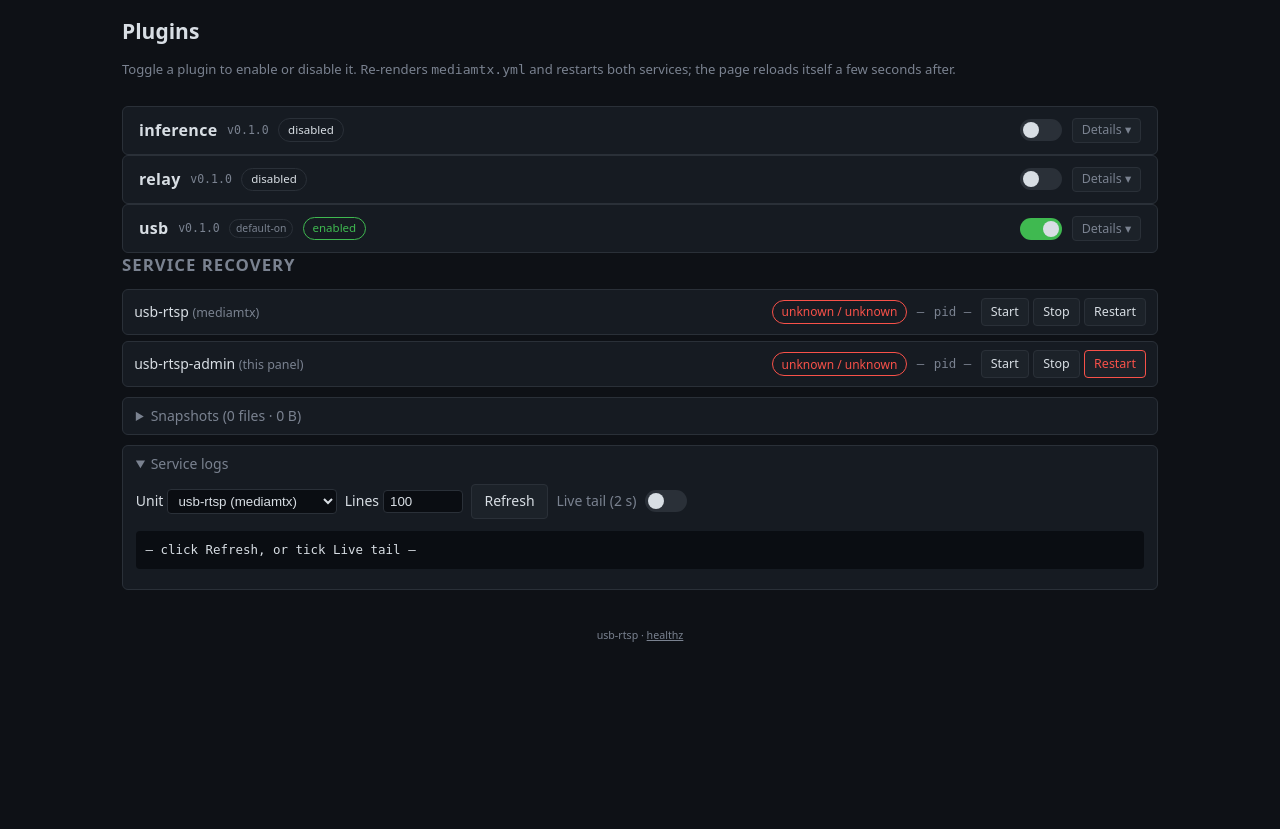
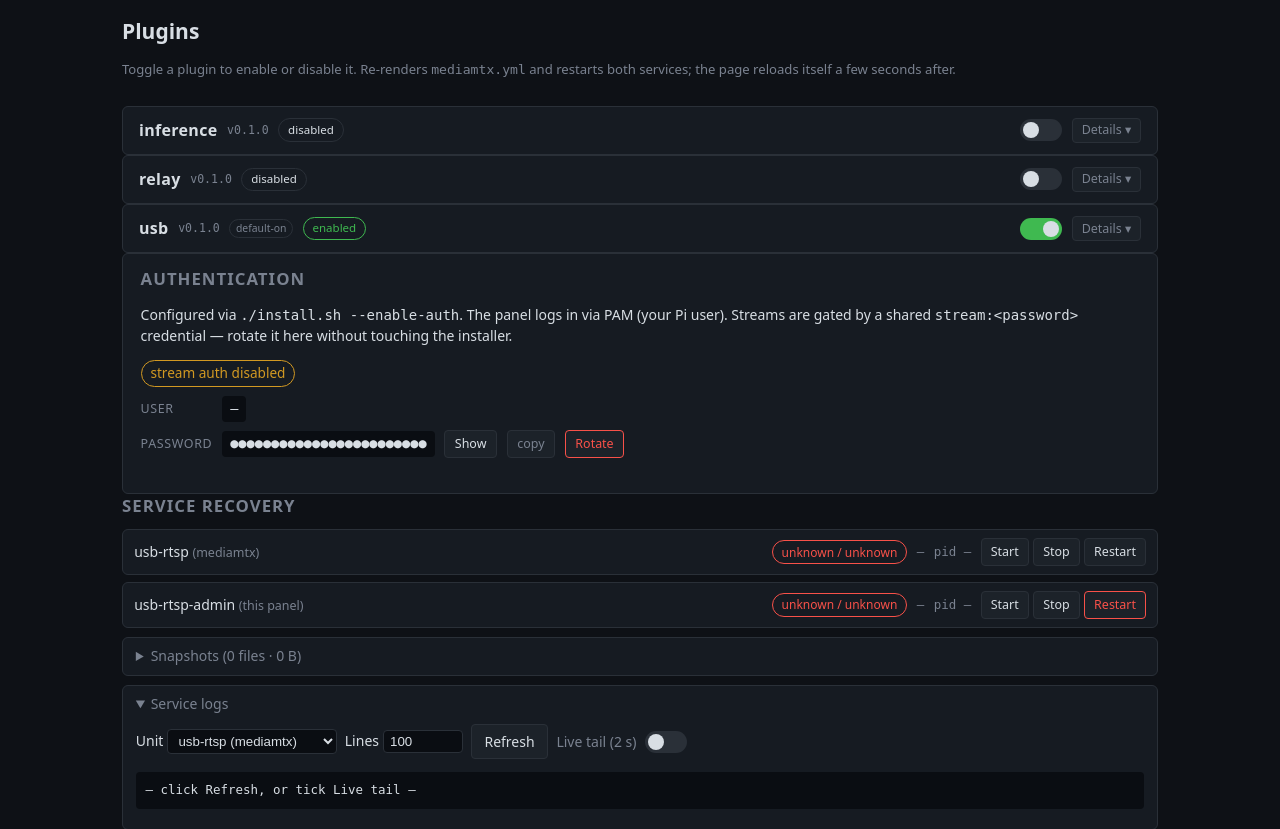
Before and after one commit to kyleengza/usb-rtsp, a FastAPI app: page /settings in a window 1280 px wide. Shown: the part 56-885 px from the top of the page. Before the commit the page ends 698 px from the top, so only its background shows below. Run offline with FastAPI, Linux system fonts and the light colour scheme; data that the repository does not hold is empty.

Commit message:
feat(auth): rotate the stream secret from the panel
Settings page → Authentication block:
  - shows current stream user + password (masked, click 'Show' to
    reveal for 15 s; auto-re-masks)
  - 'copy' grabs the password to clipboard via the existing
    copyText helper (works in http://lan-ip context)
  - 'Rotate' generates a fresh 24-byte url-safe password, persists
    0600 to ~/.config/usb-rtsp/.stream-pass, re-renders mediamtx.yml,
    restarts both services. Confirmation gate before firing because
    every active RTSP/HLS/WebRTC client gets disconnected.

Backend:
  GET  /api/auth/stream-credentials   {enabled, user, password}
  POST /api/auth/stream-rotate        regenerate + restart

The page auto-reloads after 6 s post-rotation so all the embedded
URLs (cam cards, iframe srcs) re-render with the new credentials.
The fresh password is briefly revealed on the settings page so you
can copy it before reload — and it's always at .stream-pass.

Verified: ./api/auth/stream-rotate flips the password file,
mediamtx accepts the new one (ffprobe with new URL → h264
1280x720), old password is rejected by mediamtx.

Future: per-cam credentials (mediamtx authInternalUsers supports
path-scoped permissions) — would let each input have its own
rotateable secret. Out of scope for this commit.

```diff
--- a/admin/app.py
+++ b/admin/app.py
@@ -630,3 +630,58 @@ def logout() -> Response:
     resp = RedirectResponse("/login", status_code=303)
     resp.delete_cookie(auth_lib.COOKIE_NAME, path="/")
     return resp
+
+
+# ─── secret rotation ────────────────────────────────────────────────────────
+
+@app.get("/api/auth/stream-credentials")
+def api_stream_credentials() -> JSONResponse:
+    """Return the active stream user (and password — anyone with a panel
+    cookie can already read this from the dashboard URLs)."""
+    creds = auth_lib.stream_credentials()
+    if not creds:
+        return JSONResponse({"enabled": False})
+    user, password = creds
+    return JSONResponse({"enabled": True, "user": user, "password": password})
+
+
+@app.post("/api/auth/stream-rotate")
+def api_stream_rotate() -> JSONResponse:
+    """Generate a fresh stream password, persist 0600, re-render mediamtx,
+    restart both services. Returns the new password so the caller can
+    surface it before admin restarts and the page reloads."""
+    if not auth_lib.streams_enabled():
+        raise HTTPException(400, "stream auth is not enabled (./install.sh --enable-auth first)")
+
+    import secrets
+    new_pass = secrets.token_urlsafe(24)
+    pf = auth_lib.STREAM_PASS_FILE
+    pf.parent.mkdir(parents=True, exist_ok=True)
+    fd = os.open(pf, os.O_WRONLY | os.O_CREAT | os.O_TRUNC, 0o600)
+    try:
+        os.write(fd, new_pass.encode())
+    finally:
+        os.close(fd)
+
+    render_p = subprocess.run(
+        ["python3", "-m", "core.renderer"],
+        cwd=str(REPO_DIR),
+        capture_output=True, text=True, timeout=15,
+    )
+    if render_p.returncode != 0:
+        raise HTTPException(500, f"render failed: {(render_p.stdout + render_p.stderr).strip()}")
+
+    code, _ = systemctl("restart", "usb-rtsp")
+    # Schedule admin restart out-of-band so this response makes it back
+    # before systemd kills us. The panel JS will see the success status,
+    # show the new password, and reload after a settle delay.
+    subprocess.Popen(
+        ["systemctl", "--user", "restart", "usb-rtsp-admin"],
+        stdout=subprocess.DEVNULL, stderr=subprocess.DEVNULL,
+    )
+    return JSONResponse({
+        "rotated": True,
+        "user": auth_lib.load_config()["streams"].get("user", "stream"),
+        "password": new_pass,
+        "mediamtx_reload": "restart" if code == 0 else "failed",
+    })
--- a/admin/static/settings.js
+++ b/admin/static/settings.js
@@ -45,4 +45,96 @@
       btn.textContent = isOpen ? "Details ▾" : "Hide ▴";
     });
   });
+
+  // ─── stream credential rotation ────────────────────────────────────────
+  let realPass = null;        // populated when /api/auth/stream-credentials returns
+  let revealed = false;
+
+  function maskedPass(s) { return "●".repeat(Math.max(8, Math.min(28, s?.length || 24))); }
+
+  function setPassDisplay() {
+    const el = $("#stream-pass");
+    if (!el) return;
+    el.textContent = revealed && realPass ? realPass : maskedPass(realPass);
+  }
+
+  async function loadStreamCreds() {
+    try {
+      const r = await fetch("/api/auth/stream-credentials");
+      const j = await r.json();
+      const status = $("#auth-stream-status");
+      const creds = $("#auth-creds");
+      if (!j.enabled) {
+        status.classList.add("warn");
+        status.textContent = "stream auth disabled";
+        return;
+      }
+      status.classList.add("ok");
+      status.textContent = "stream auth enabled";
+      $("#stream-user").textContent = j.user;
+      realPass = j.password;
+      setPassDisplay();
+      creds.hidden = false;
+    } catch {}
+  }
+
+  $("[data-act=reveal-pass]")?.addEventListener("click", (e) => {
+    revealed = !revealed;
+    setPassDisplay();
+    e.currentTarget.textContent = revealed ? "Hide" : "Show";
+    if (revealed) {
+      // auto-mask after 15 s
+      setTimeout(() => {
+        if (revealed) {
+          revealed = false;
+          setPassDisplay();
+          const btn = $("[data-act=reveal-pass]");
+          if (btn) btn.textContent = "Show";
+        }
+      }, 15000);
+    }
+  });
+
+  $("#copy-pass")?.addEventListener("click", async (e) => {
+    if (!realPass) return;
+    const btn = e.currentTarget;
+    const orig = btn.textContent;
+    const ok = await window.copyText(realPass);
+    btn.classList.toggle("ok", ok);
+    btn.textContent = ok ? "copied" : "select+ctrl-c";
+    setTimeout(() => { btn.textContent = orig; btn.classList.remove("ok"); }, 1500);
+  });
+
+  $("[data-act=rotate-pass]")?.addEventListener("click", async (e) => {
+    const status = $("#auth-status");
+    status.className = "form-status";
+    status.textContent = "";
+    if (!confirm("Rotate the stream password? Every active RTSP/HLS/WebRTC client will be disconnected and need the new password.")) return;
+    const btn = e.currentTarget;
+    const orig = btn.textContent;
+    btn.disabled = true;
+    btn.textContent = "rotating…";
+    try {
+      const r = await fetch("/api/auth/stream-rotate", { method: "POST" });
+      const j = await r.json();
+      if (!r.ok) throw new Error(j.detail || `HTTP ${r.status}`);
+      realPass = j.password;
+      revealed = true;
+      setPassDisplay();
+      const reveal = $("[data-act=reveal-pass]");
+      if (reveal) reveal.textContent = "Hide";
+      status.classList.add("ok");
+      status.textContent = `rotated · admin restarting · reloading in 6 s — copy the new password now`;
+      setTimeout(() => location.reload(), 6000);
+    } catch (err) {
+      status.classList.add("err");
+      status.textContent = `rotate failed: ${err.message}`;
+    } finally {
+      btn.disabled = false;
+      btn.textContent = orig;
+    }
+  });
+
+  // Boot
+  loadStreamCreds();
 })();
--- a/admin/static/style.css
+++ b/admin/static/style.css
@@ -308,6 +308,15 @@ button.danger:hover { background: var(--err); color: white; }
   white-space: pre-wrap;
 }
 
+.auth-section { background: var(--panel); border: 1px solid var(--border); border-radius: 6px; padding: 0.8rem 1.1rem; }
+.auth-section h2 { margin: 0 0 0.4rem; }
+.auth-state { margin: 0.4rem 0 0.6rem; }
+.auth-creds { display: grid; gap: 0.5rem; margin-top: 0.4rem; }
+.auth-row { display: flex; align-items: center; gap: 0.6rem; flex-wrap: wrap; }
+.auth-row code { background: #0a0d12; padding: 0.2rem 0.5rem; border-radius: 4px; font-family: ui-monospace, monospace; font-size: 0.85rem; user-select: all; }
+.auth-row button { padding: 0.25rem 0.6rem; font-size: 0.78rem; }
+.auth-label { color: var(--muted); width: 4.5rem; font-size: 0.78rem; text-transform: uppercase; letter-spacing: 0.05em; }
+
 .snapshots-summary { color: var(--muted); font-weight: 400; }
 .snap-list { list-style: none; padding: 0; margin: 0.5rem 0; max-height: 16rem; overflow-y: auto; }
 .snap-list li { display: flex; gap: 0.6rem; align-items: center; padding: 0.2rem 0; font-family: ui-monospace, monospace; font-size: 0.78rem; color: var(--muted); }
--- a/admin/templates/settings.html
+++ b/admin/templates/settings.html
@@ -82,6 +82,33 @@
 </section>
 {% endfor %}
 
+<section class="auth-section" id="auth-section">
+  <h2>Authentication</h2>
+  <p class="hint">Configured via <code>./install.sh --enable-auth</code>.
+  The panel logs in via PAM (your Pi user). Streams are gated by a
+  shared <code>stream:&lt;password&gt;</code> credential — rotate it
+  here without touching the installer.</p>
+
+  <div class="auth-state" data-auth-state>
+    <span class="badge" id="auth-stream-status">checking…</span>
+  </div>
+
+  <div class="auth-creds" id="auth-creds" hidden>
+    <div class="auth-row">
+      <span class="auth-label">user</span>
+      <code id="stream-user">—</code>
+    </div>
+    <div class="auth-row">
+      <span class="auth-label">password</span>
+      <code id="stream-pass">●●●●●●●●●●●●●●●●●●●●●●●●</code>
+      <button type="button" data-act="reveal-pass">Show</button>
+      <button type="button" class="copy" id="copy-pass">copy</button>
+      <button type="button" class="danger" data-act="rotate-pass">Rotate</button>
+    </div>
+    <div class="form-status" id="auth-status"></div>
+  </div>
+</section>
+
 <section class="recovery">
   <h2>Service recovery</h2>
 
```
